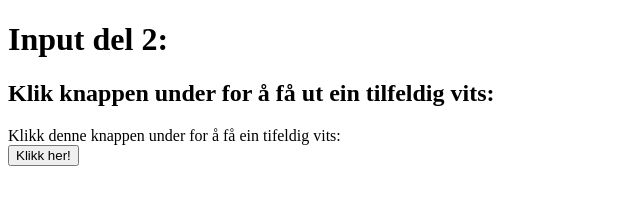
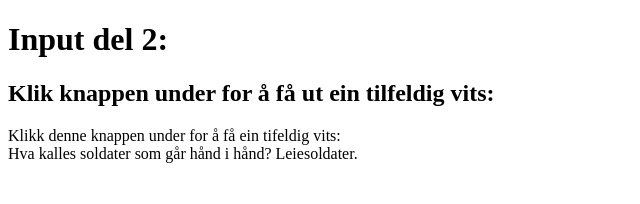
Before and after one commit to Newtexas28/HTML, a plain HTML site: page Input del 2/index.html in a window 1280 px wide. Both pictures are taken after a click on the button "Klikk her!". Shown: the whole page, without its empty margins (0-640 px from the left). Drawn offline with Linux system fonts and the light colour scheme.

Commit message:
Input del 2 is working as intended

```diff
--- a/Input del 2/index.html
+++ b/Input del 2/index.html
@@ -13,8 +13,8 @@
         <p1>
             Klikk denne knappen under for å få ein tifeldig vits:
         </p1>
-        <div id = "random">
-            <button onclick = "vits();"> Klikk her!</button>
+        <div id = "output">
+            <button onclick = "output();"> Klikk her!</button>
         </div>
         <script src="js/main.js" async defer></script>
     </body>
--- a/Input del 2/js/main.js
+++ b/Input del 2/js/main.js
@@ -1,6 +1,7 @@
 //Start of main.js
 
-const vitser = {
+//Seting up a dictionary
+const jokes = {
     0: 'Hvorfor går alle svenskene med hendene i lomma? De vil ikke at noen skal se at alle fingrene ikke er like lange.',
     1: 'To blondiner var i skogen for å lete etter et juletre. Etter et par timer hadde de rukket å få frosne fingre og tær da den ene utbryter: Nå orker jeg ikke mer. Jeg tar det neste treet jeg ser, uansett om det er pyntet eller ikke.',
     2: 'Ola: Pappa kan jeg få låne en hakke? Pappa: Hva skal du med den? Ola: Hakke peiling.',
@@ -27,11 +28,17 @@ const vitser = {
     23: 'Kelneren deler ut bestikk ved bordet. Pappa: Prøver du å bestikke meg?',
     24: 'Har du hørt om den ene sandhaugen som ble skuffet over den andre.',
     25: 'Hva er favorittfilmen til fuglene? Pip Pip Langstrømpe.'
+    };
+
+// Making a random function to finde a number between 0 and 25
+const random = () => {
+    const value = jokes[Math.floor(Math.random() * Object.keys(jokes).length)];
+    return value;
 };
 
-const vits = () => {
-    Math.floor((Math.random() * 100));
+const output = () => {
+    document.getElementById('output').innerHTML = random()
 };
 
-vitser[vits()];
-console.log(vitser);
+//Leger til console.log(random()); her forå teste om programet fungerer
+console.log(random());
```
